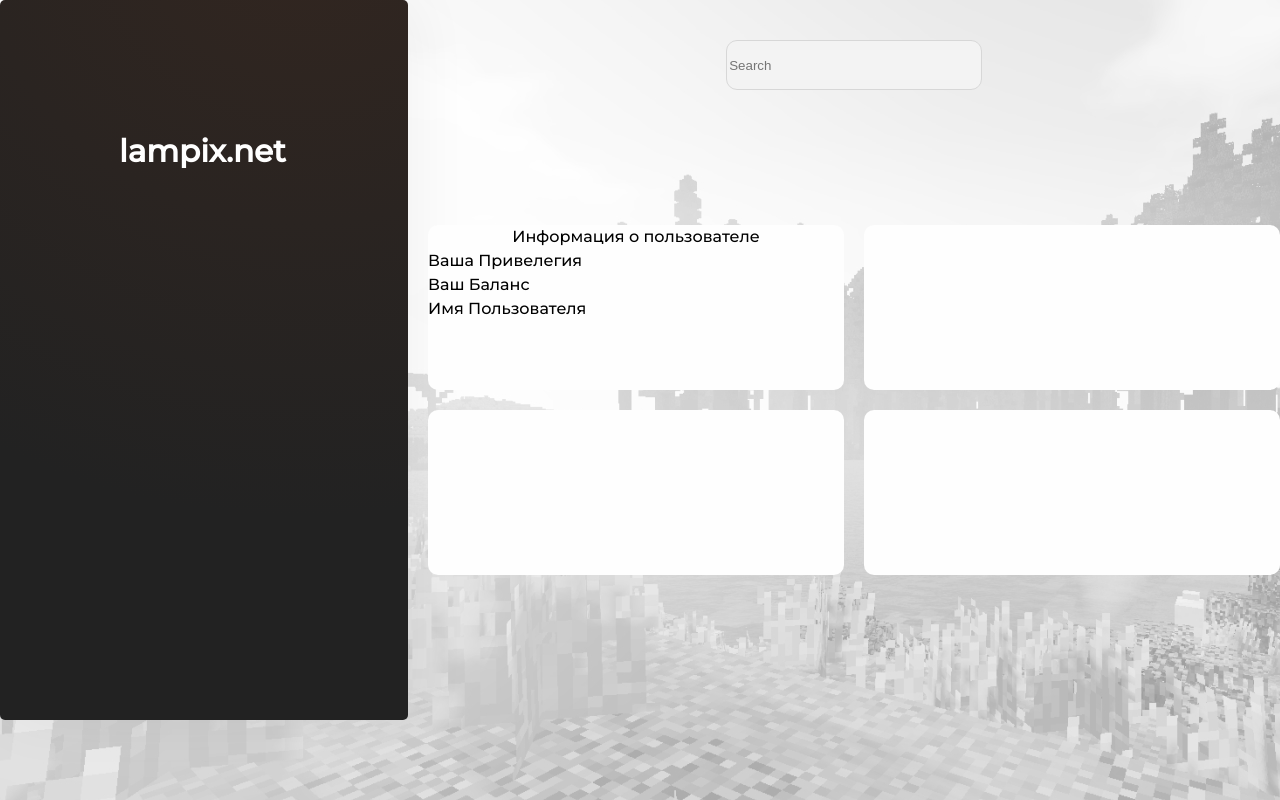
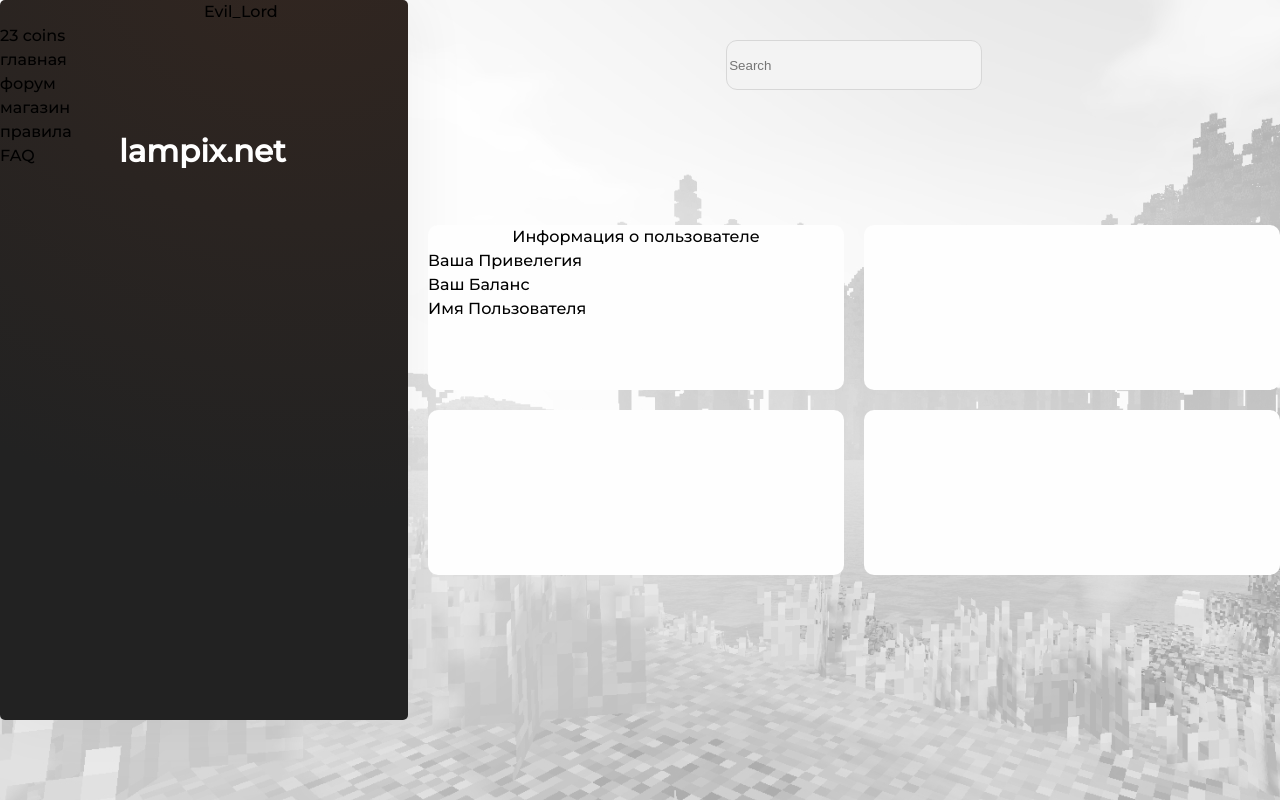
Before and after one commit to ekaramyan/Lampix, a plain HTML site: page index.html in a window 1280 px wide. Drawn offline with Linux system fonts and the light colour scheme.

Commit message:
added some elements

```diff
--- a/index.html
+++ b/index.html
@@ -21,8 +21,19 @@
 
         <div class="sidebar">
             <p class="sidebar__header">lampix.net</p>
-            <ul>
-                <li></li>
+
+            <ul class="account">
+                <li class="account__img"><img class="" src="" alt=""></li>
+                <li class="account__name"><p>Evil_Lord</p></li>
+                <li class="account__coins"><p>23 coins</p></li>
+            </ul>
+
+            <ul class="menu">
+              <li class="menu__item"><p>главная</p></li>
+              <li class="menu__item"><p>форум</p></li>
+              <li class="menu__item"><p>магазин</p></li>
+              <li class="menu__item"><p>правила</p></li>
+              <li class="menu__item"><p>FAQ</p></li>
             </ul>
         </div>
 
--- a/styles.css
+++ b/styles.css
@@ -120,3 +120,11 @@ background: #fefefe;
 border-radius: 10px;
 
 }
+
+.account
+{
+    display: grid;
+    grid-template-columns: minmax(100px, auto);
+    grid-template-columns: 1fr 1fr;
+    grid-template-rows: 1fr 1fr;
+}
```
